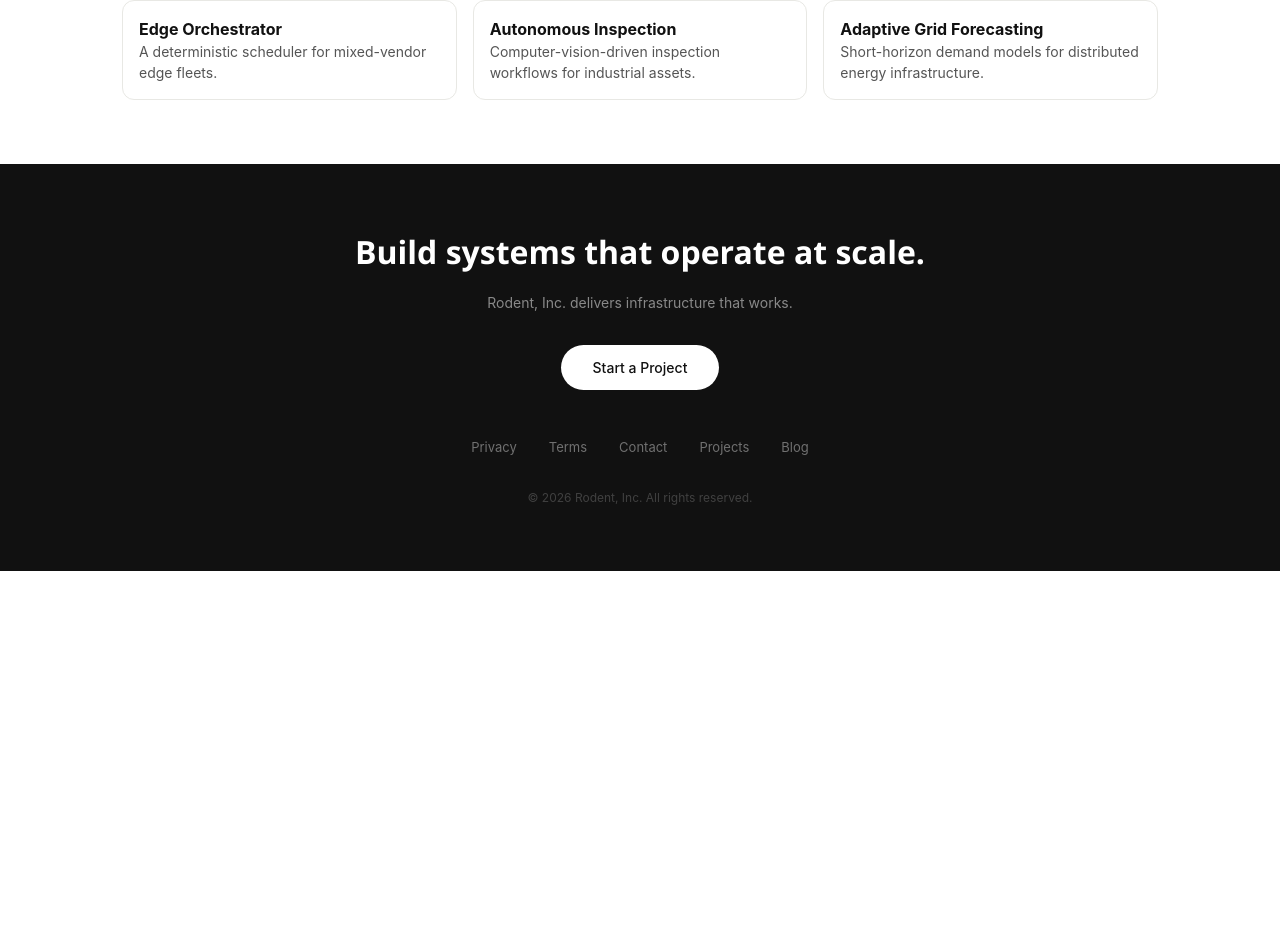
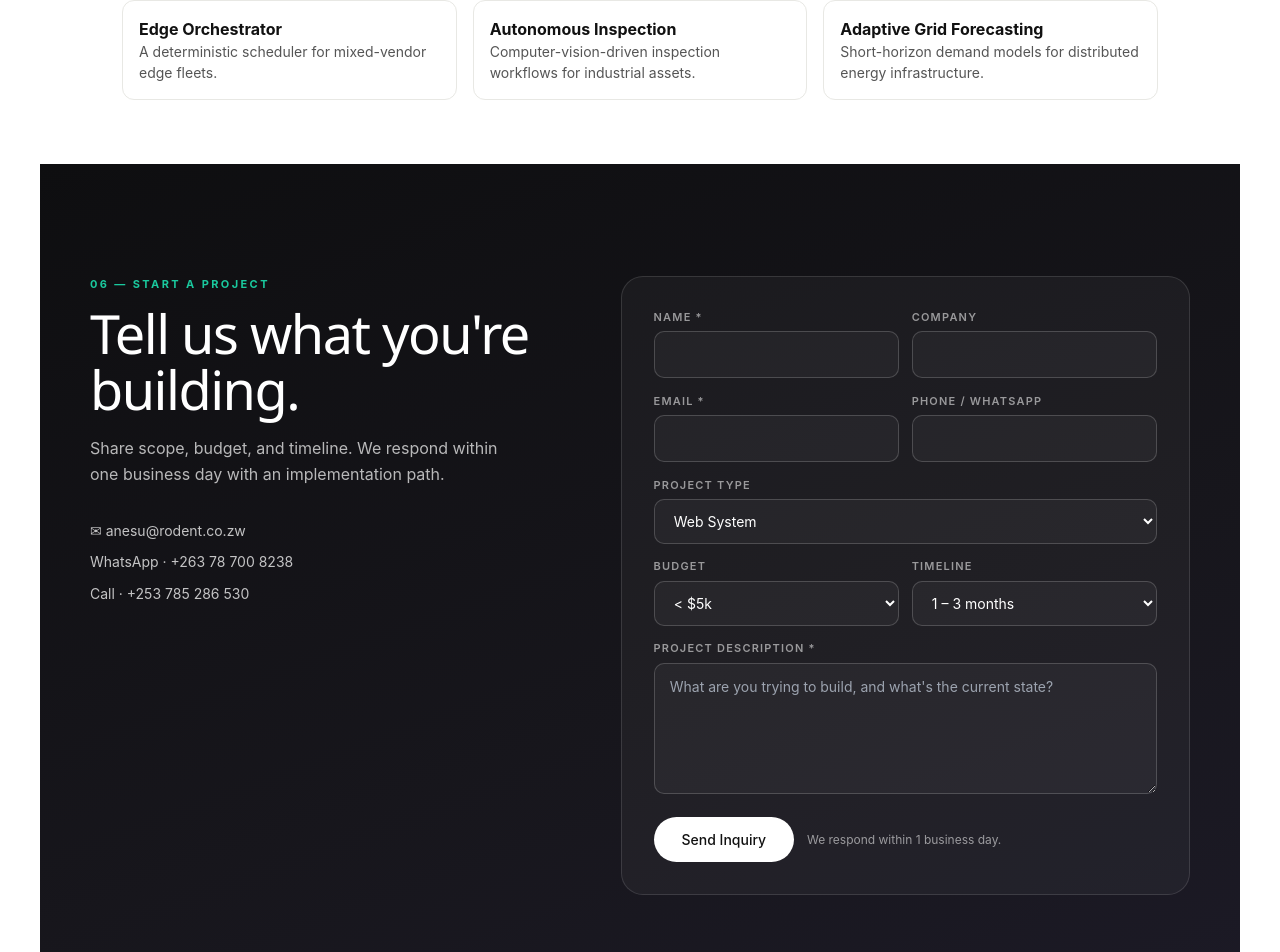
Before and after one commit to senior-netizen/rodent-vision-studio, a Next.js app: page / in a window 1280 px wide. Shown: the part 3417-4369 px from the top of the page. Before the commit the page ends 3988 px from the top, so only its background shows below. Built offline with nearby package versions, Linux system fonts and the light colour scheme.

Commit message:
Changes
Co-authored-by: senior-netizen <237415480+senior-netizen@users.noreply.github.com>

```diff
--- a/app/page.tsx
+++ b/app/page.tsx
@@ -457,12 +457,46 @@ export default function HomePage() {
         </motion.div>
       </motion.section>
 
+      <motion.section
+        id="contact"
+        initial={{ opacity: 0, y: 40 }}
+        whileInView={{ opacity: 1, y: 0 }}
+        viewport={{ once: true, margin: '-10%' }}
+        transition={{ duration: 0.9, ease: easeCurve }}
+        style={{
+          background: 'linear-gradient(160deg, #0e0e10 0%, #17161c 60%, #1c1a26 100%)',
+          color: '#fff',
+          padding: '7rem 1.25rem',
+        }}
+      >
+        <div className="contact-grid" style={{ maxWidth: 1100, margin: '0 auto', display: 'grid', gridTemplateColumns: 'minmax(0, 1fr) minmax(0, 1.2fr)', gap: '3.5rem', alignItems: 'start' }}>
+          <div>
+            <p style={{ fontSize: 11, fontWeight: 700, letterSpacing: 2.4, textTransform: 'uppercase', color: 'var(--teal)', marginBottom: '0.8rem' }}>
+              06 — Start a Project
+            </p>
+            <h2 style={{ fontFamily: 'var(--font-syne)', fontSize: 'clamp(34px,4.6vw,54px)', lineHeight: 1.04, letterSpacing: '-1.5px', marginBottom: '1.1rem' }}>
+              Tell us what you&apos;re building.
+            </h2>
+            <p style={{ color: 'rgba(255,255,255,0.7)', fontSize: 16, lineHeight: 1.65, maxWidth: 440, marginBottom: '2rem' }}>
+              Share scope, budget, and timeline. We respond within one business day with an implementation path.
+            </p>
+            <ul style={{ listStyle: 'none', padding: 0, display: 'grid', gap: '0.65rem', fontSize: 14, color: 'rgba(255,255,255,0.75)' }}>
+              <li>✉ <a href="mailto:anesu@rodent.co.zw" style={{ color: 'inherit' }}>anesu@rodent.co.zw</a></li>
+              <li>WhatsApp · <a href="https://wa.me/263787008238" target="_blank" rel="noreferrer noopener" style={{ color: 'inherit' }}>+263 78 700 8238</a></li>
+              <li>Call · <a href="tel:+253785286530" style={{ color: 'inherit' }}>+253 785 286 530</a></li>
+            </ul>
+          </div>
+          <div style={{ background: 'rgba(255,255,255,0.04)', border: '1px solid rgba(255,255,255,0.12)', borderRadius: 22, padding: '2rem' }}>
+            <ContactForm fullInquiry variant="dark" source="homepage_inquiry" />
+          </div>
+        </div>
+      </motion.section>
+
       <motion.footer
         initial={{ opacity: 0, y: 40 }}
         whileInView={{ opacity: 1, y: 0 }}
         viewport={{ once: true, margin: '-10%' }}
         transition={{ duration: 1, ease: easeCurve }}
-        id="contact"
       >
         <h2>Build systems that operate at scale.</h2>
         <p>Rodent, Inc. delivers infrastructure that works.</p>
```
